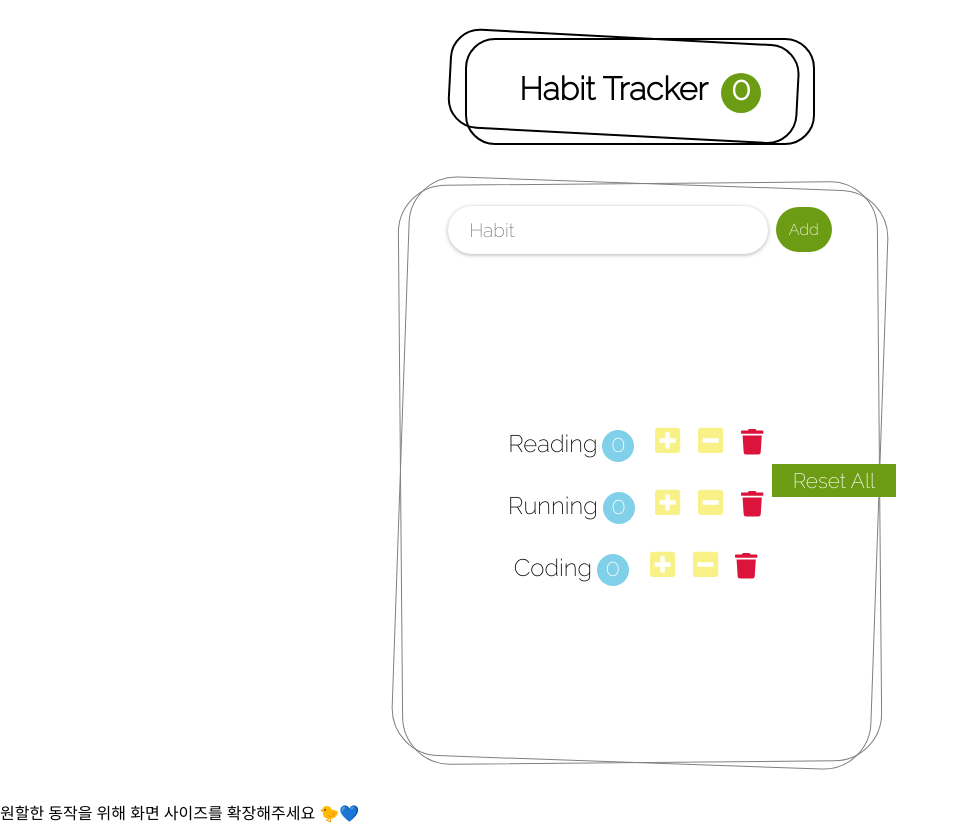
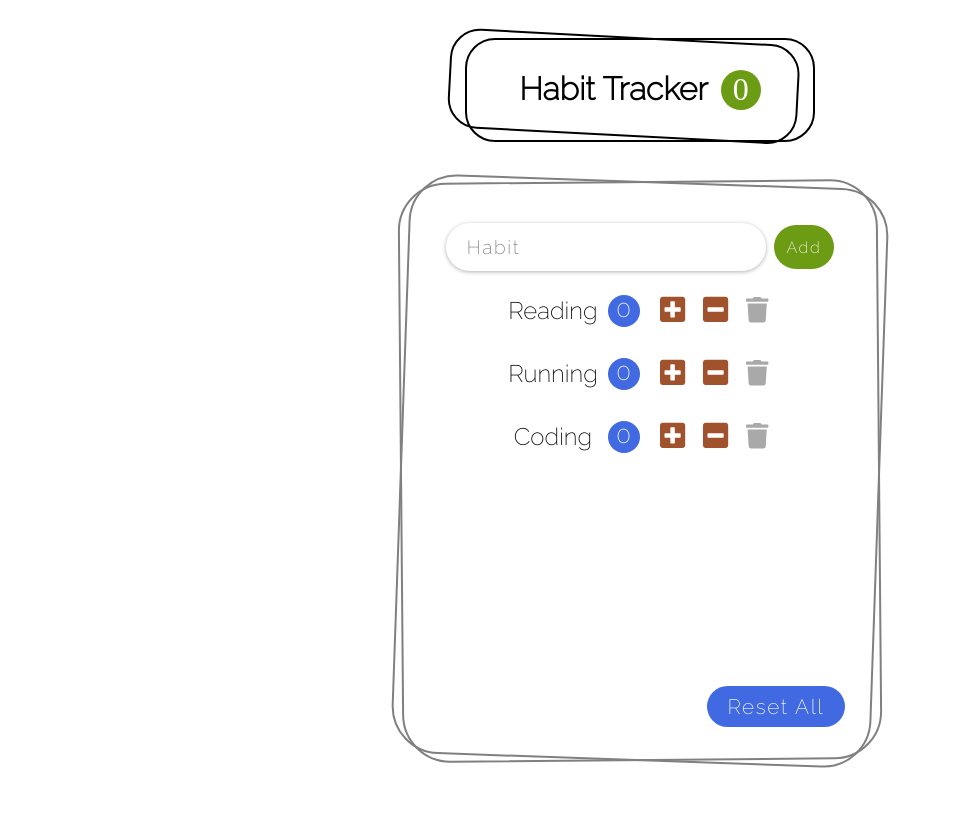
Before and after one commit to Jang-Ahyoung/Habits-Tracker, a React (Create React App) app: page / in a window 1280 px wide. Shown: the whole page, without its empty margins (0-959 px from the left). After the commit the page ends 800 px from the top, so only its background shows below. Built offline with nearby package versions, Linux system fonts and the light colour scheme.

Commit message:
css modify

```diff
--- a/src/App.css
+++ b/src/App.css
@@ -10,6 +10,17 @@ button {
   outline: none;
   border: 0;
   cursor: pointer;
+}
+
+::-webkit-scrollbar {
+  width: 8px;
+}
+::-webkit-scrollbar-thumb {
+  background-color: rgb(206, 203, 203);
+  border-radius: 15px;
+}
+::-webkit-scrollbar-button {
+  width: 10px;
 }
 
 .container {
@@ -47,16 +58,21 @@ button {
 .navbar-count {
   display: inline-block;
   text-align: center;
+  font-weight: 100;
   font-size: 2rem;
   height: 2.5rem;
   width: 2.5rem;
-  line-height: 2rem;
+  line-height: 2.4rem;
   margin-left: 0.4em;
   background-color: rgb(108, 156, 19);
   color: white;
   border-radius: 50%;
+  font-family: initial;
 }
 
+.screen-notice {
+  display: none;
+}
 .habits {
   padding: 0.5em;
   padding-top: 2em;
@@ -78,6 +94,7 @@ button {
   border: none;
   box-shadow: rgba(0, 0, 0, 0.3) 0px 1px 4px;
   outline: none;
+  letter-spacing: 0.1rem;
 }
 
 .add-button {
@@ -87,6 +104,7 @@ button {
   margin: 0;
   background-color: rgb(108, 156, 19);
   color: white;
+  letter-spacing: 0.1rem;
 }
 
 ul {
@@ -94,10 +112,17 @@ ul {
 }
 
 .habit {
+  display: flex;
+  align-items: center;
   text-align: center;
   font-size: 1.5rem;
   padding: 0.5em;
   list-style: none;
+}
+
+.habit-name {
+  padding: 5px;
+  text-align: right;
 }
 
 .habit-count {
@@ -109,7 +134,7 @@ ul {
   line-height: 1.8rem;
   margin-left: 0.2em;
   margin-right: 0.5em;
-  background-color: rgb(128, 208, 233);
+  background-color: royalblue;
   color: white;
   border-radius: 50%;
 }
@@ -118,6 +143,7 @@ ul {
   font-size: 1.8rem;
   margin: 0 0.1em;
   background-color: transparent;
+  transition: 0.5s;
 }
 
 .habit-button:hover {
@@ -126,39 +152,47 @@ ul {
 
 .habit-increase,
 .habit-decrease {
-  color: rgb(248, 241, 135);
+  color: sienna;
 }
 
 .habit-delete {
   font-size: 1.6rem;
-  color: crimson;
+  color: darkgray;
+  transition: 0.5s;
 }
 .habit-delete:hover {
-  color: crimson;
+  color: black;
+  transform: scale(110%);
 }
 
 .habits-reset {
-  position: absolute;
-  margin-top: 1rem;
-  right: 30%;
   font-size: 1.3rem;
-  padding: 0.2em 1em;
-  background-color: rgb(108, 156, 19);
+  padding: 0.4em 1em;
+  border-radius: 3rem;
+  margin: 0;
+  position: relative;
+  left: 35%;
+  background-color: royalblue;
   color: white;
+  transition: 0.5s;
+  letter-spacing: 0.1rem;
 }
 
+.habits-reset:hover {
+  letter-spacing: 0.2rem;
+}
 .habits-container {
   display: flex;
   align-items: center;
   justify-content: center;
   flex-direction: column;
-  height: calc(100% - 250px);
+  height: calc(100% - 18rem);
 }
 
 .habits-border,
 .habits-border2 {
   position: absolute;
-  border: 1.5px solid gray;
+  border: 2px solid gray;
   height: calc(100% - 220px);
   width: 30rem;
   transform: rotate(-0.5deg);
@@ -169,5 +203,22 @@ ul {
   transform: rotate(2deg);
 }
 .habits-content {
-  overflow-y: scroll;
+  overflow: auto;
+  height: 80%;
 }
+
+@media screen and (max-width: 600px) and (max-height: 400px) {
+  .container {
+    display: none;
+  }
+  .screen-notice {
+    display: flex;
+    justify-content: center;
+    align-items: center;
+    text-align: center;
+    height: 100vh;
+    margin: 0 5%;
+    font-size: 4vw;
+    line-height: 3rem;
+  }
+}
```
